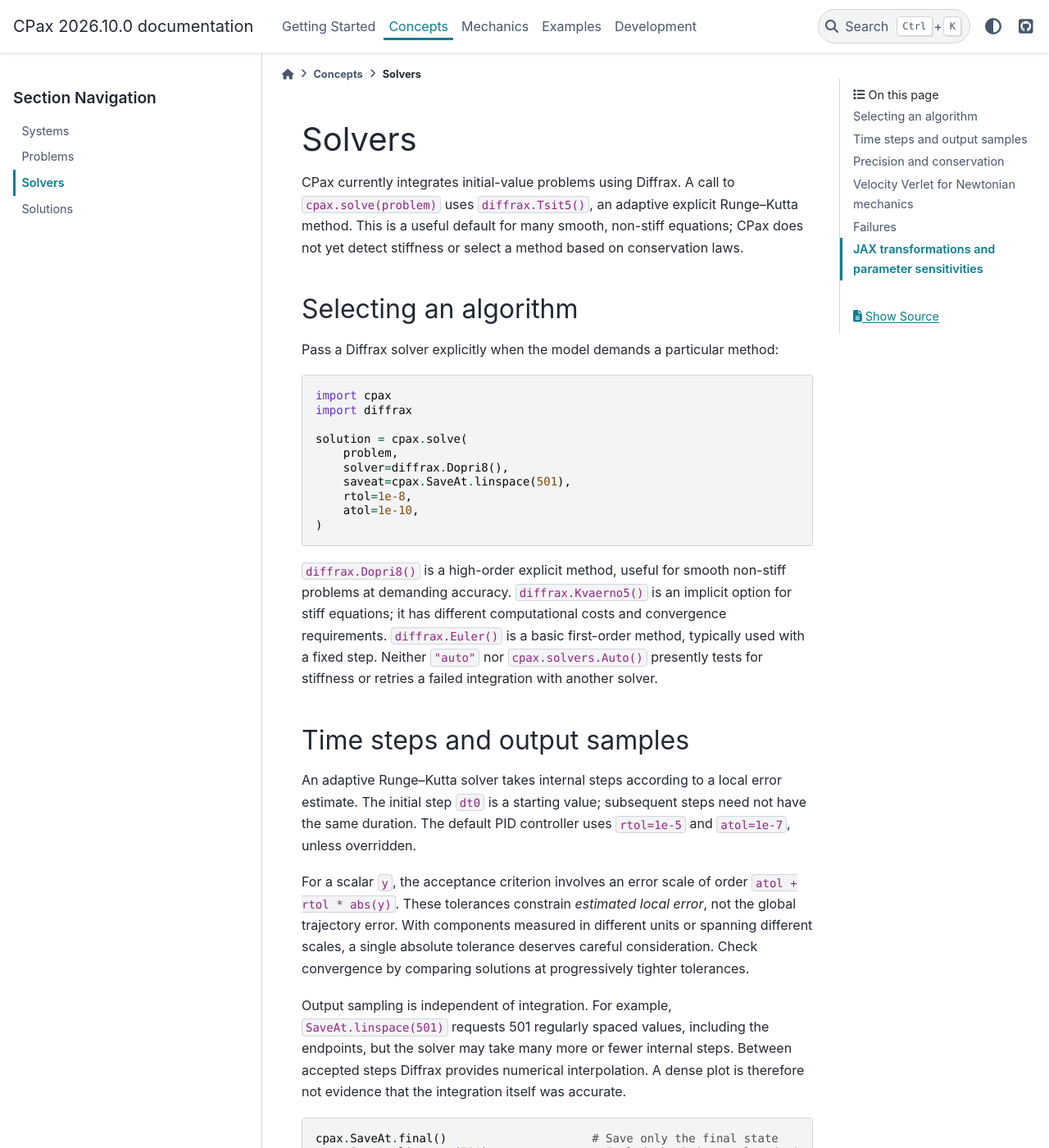
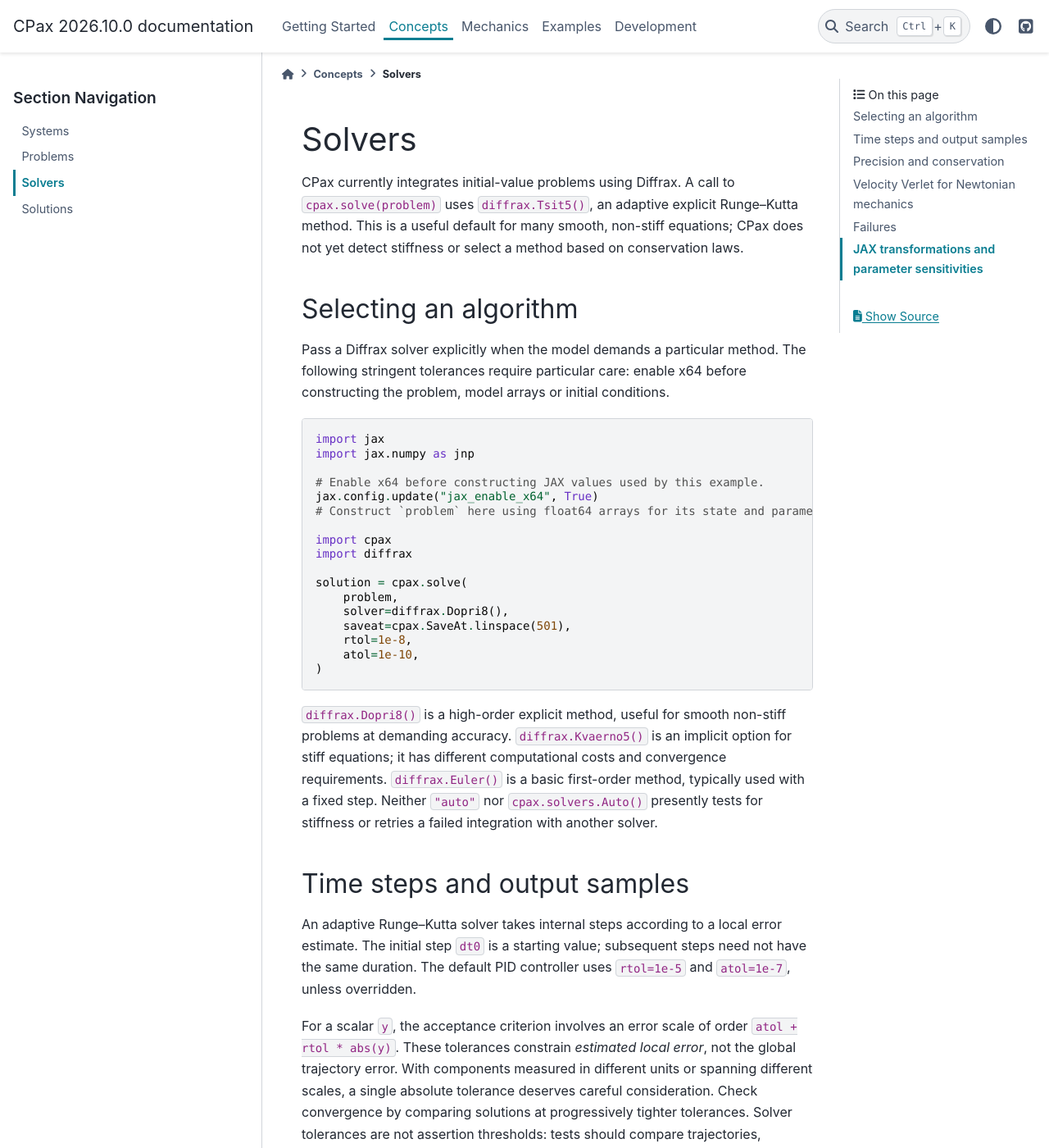
Before and after one commit to JaLuka98/CPax, a Sphinx documentation site: the page built from docs/source/concepts/solvers.rst, in a window 1280 px wide and 1400 px high. Shown: the whole window at 82% size. Built offline with Sphinx 7.4.7 and the PyData theme 0.15.4, drawn with Linux system fonts in a browser that asks for light colours; pages that are not in the unit, such as notebooks, are missing from menus; some of the changed text lies outside the part shown.

Commit message:
docs: distinguish numerical precision, solver tolerances and test assertions

```diff
--- a/docs/source/concepts/solvers.rst
+++ b/docs/source/concepts/solvers.rst
@@ -10,9 +10,18 @@
 Selecting an algorithm
 ----------------------
 
-Pass a Diffrax solver explicitly when the model demands a particular method:
+Pass a Diffrax solver explicitly when the model demands a particular method.
+The following stringent tolerances require particular care: enable x64
+before constructing the problem, model arrays or initial conditions.
 
 .. code-block:: python
+
+   import jax
+   import jax.numpy as jnp
+
+   # Enable x64 before constructing JAX values used by this example.
+   jax.config.update("jax_enable_x64", True)
+   # Construct `problem` here using float64 arrays for its state and parameters.
 
    import cpax
    import diffrax
@@ -46,7 +55,11 @@
 local error*, not the global trajectory error. With components measured
 in different units or spanning different scales, a single absolute
 tolerance deserves careful consideration. Check convergence by comparing
-solutions at progressively tighter tolerances.
+solutions at progressively tighter tolerances. Solver tolerances are not
+assertion thresholds: tests should compare trajectories, sensitivities and
+invariants with independent, physically justified error budgets. Tight
+float32 tolerances do not provide float64 accuracy, and some accelerators
+execute float64 substantially more slowly than float32.
 
 Output sampling is independent of integration. For example,
 ``SaveAt.linspace(501)`` requests 501 regularly spaced values, including
@@ -84,9 +97,10 @@
 Precision and conservation
 --------------------------
 
-JAX commonly defaults to 32-bit floating-point arithmetic. For longer
-integrations or tight error tolerances, enable 64-bit arithmetic *before*
-constructing model arrays:
+JAX defaults to 32-bit floating-point arithmetic unless x64 is enabled.
+For long integrations, widely varying state scales or tight tolerances,
+64-bit arithmetic may be appropriate. Enable it *before* constructing
+model and initial-condition arrays:
 
 .. code-block:: python
 
--- a/docs/source/examples/advanced.rst
+++ b/docs/source/examples/advanced.rst
@@ -115,8 +115,8 @@
 ``InferenceConfig`` instance, passed explicitly through the simulation and
 inference functions. No module-level numerical configuration is required.
 
-The example uses an adaptive Tsit5 integration with explicit tolerances,
-81 equally spaced observation times over a fixed interval, and the JAX
+The example uses an adaptive Tsit5 integration with float32-oriented tolerances
+(``rtol=1e-5``, ``atol=1e-7``), 81 equally spaced observation times, and the JAX
 default floating-point precision (typically float32). Output sample
 times are independent of the adaptive integration mesh: values at those
 times can use solver interpolation. Tolerances control estimated local
```
Also changed, not shown: docs/source/development/index.rst (+12 -0 lines).
